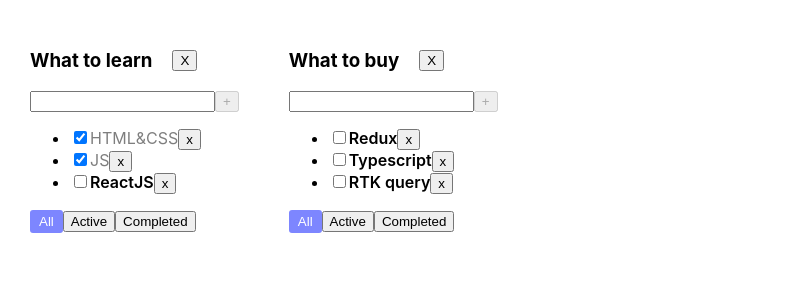
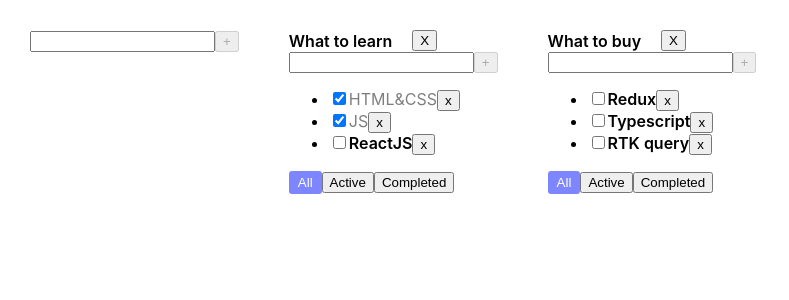
Before and after one commit to Jorjjo/todolist-lessons, a React (Vite) app: page / in a window 1280 px wide. Shown: the top 300 px of the page, without its empty margins (0-789 px from the left). Built offline with nearby package versions, Linux system fonts and the light colour scheme.

Commit message:
createItem, editable span

```diff
--- a/src/App.tsx
+++ b/src/App.tsx
@@ -2,6 +2,7 @@
 import './App.css';
 import { Task, TodolistItem } from './TodolistItem';
 import { v1 } from 'uuid';
+import { CreateItemForm } from './CreateItemForm';
 
 export type FilterType = 'all' | 'active' | 'completed';
 export type TodoList = {
@@ -41,7 +42,6 @@
         ],
     });
 
-    console.log(tasks);
     const deleteTask = (taskId: string, todoListId: string) => {
         const filteredTasks = tasks[todoListId].filter(
             (task) => task.id !== taskId,
@@ -63,6 +63,7 @@
         const taskToChangeStatus = tasks[todoListId].map((task) => {
             return task.id === taskId ? { ...task, isDone } : task;
         });
+
         setTasks({ ...tasks, [todoListId]: taskToChangeStatus });
     };
 
@@ -83,8 +84,36 @@
     //delete object.property
     //delete object[property]
 
+    const changeTaskTitle = (
+        todoListId: string,
+        taskId: string,
+        title: string,
+    ) => {
+        const taskToChangeTitle = tasks[todoListId].map((task) => {
+            return task.id === taskId ? { ...task, title } : task;
+        });
+
+        setTasks({ ...tasks, [todoListId]: taskToChangeTitle });
+    };
+
+    const createTodolist = (title: string) => {
+        const newTodoListId = v1();
+        const newTodoList: TodoList = { id: newTodoListId, title, filter: 'all' };
+        setTodolists([newTodoList, ...todolists]);
+        setTasks({ ...tasks, [newTodoListId]: [] });
+    };
+
+    const changeTodoListTitle = (todoListId: string, title: string) => {
+        const todoListToChangeTitle = todolists.map((list) => {
+            return list.id === todoListId ? { ...list, title } : list;
+        });
+
+        setTodolists(todoListToChangeTitle);
+    };
+
     return (
         <div className='app'>
+            <CreateItemForm сreateItem={createTodolist} maxTitleLength={30} />
             {todolists.map((todolist) => {
                 const tasksForTodolist = tasks[todolist.id];
                 let filteredTasks = tasksForTodolist;
@@ -108,6 +137,8 @@
                         createTask={createTask}
                         changeTaskStatus={changeStatus}
                         deleteTodoList={deleteTodoList}
+                        changeTaskTitle={changeTaskTitle}
+                        changeTodoListTitle={changeTodoListTitle}
                     />
                 );
             })}
--- /dev/null
+++ b/src/CreateItemForm.tsx
@@ -0,0 +1,50 @@
+import { useState } from 'react';
+import { Button } from './Button';
+import { Input } from './Input';
+
+type CreateItemFormProps = {
+    сreateItem: (title: string) => void;
+    maxTitleLength: number;
+};
+
+export function CreateItemForm({ сreateItem, maxTitleLength }: CreateItemFormProps) {
+    const [itemTitle, setItemTitle] = useState('');
+    const [error, setError] = useState<string | null>(null);
+
+    const trimmedTitle = itemTitle.trim();
+    const isTitleLengthValid = itemTitle.length <= maxTitleLength;
+
+    const handleCreateItem = () => {
+        switch (true) {
+            case trimmedTitle === '':
+                setError('Title is required');
+                break;
+            case !isTitleLengthValid:
+                setError('Title is too long');
+                break;
+            default:
+                сreateItem(trimmedTitle);
+                setItemTitle('');
+                break;
+        }
+    };
+    return (
+        <div>
+            <Input
+                className={error ? 'error' : ''}
+                value={itemTitle}
+                onChange={setItemTitle}
+                onEnter={handleCreateItem}
+                setError={setError}
+            />
+            <Button
+                title='+'
+                isDisabled={itemTitle === ''}
+                onClick={() => {
+                    handleCreateItem();
+                }}
+            />
+            {error && <div className='error-message'>{error}</div>}
+        </div>
+    );
+}
--- /dev/null
+++ b/src/EditableSpan.tsx
@@ -0,0 +1,66 @@
+import { useState } from 'react';
+import { Input } from './Input';
+
+type Props = {
+    status?: boolean;
+    value: string;
+    onTitleChange: (title: string) => void;
+    maxTitleLength: number;
+};
+
+export function EditableSpan({
+    status,
+    value,
+    onTitleChange,
+    maxTitleLength,
+}: Props) {
+    const [title, setTitle] = useState(value);
+    const [isEditMode, setIsEditMode] = useState(false);
+    const [error, setError] = useState<string | null>(null);
+
+    const turnOnEditMode = () => {
+        setIsEditMode(true);
+    };
+
+    const trimmedTitle = title.trim();
+    const isTitleLengthValid = title.length <= maxTitleLength;
+
+    const handleChangeTask = () => {
+        switch (true) {
+            case trimmedTitle === '':
+                setError('Title is required');
+                break;
+            case !isTitleLengthValid:
+                setError('Title is too long');
+                break;
+            default:
+                setIsEditMode(false);
+                onTitleChange(title);
+                break;
+        }
+    };
+
+    return (
+        <>
+            {isEditMode ? (
+                <Input
+                    className={error ? 'error' : ''}
+                    value={title}
+                    autofocus={true}
+                    onBlur={handleChangeTask}
+                    onEnter={handleChangeTask}
+                    onChange={setTitle}
+                    setError={setError}
+                />
+            ) : (
+                <span
+                    onDoubleClick={turnOnEditMode}
+                    className={status ? 'task-done' : 'task'}
+                >
+                    {value}
+                </span>
+            )}
+            {error && <div className='error-message'>{error}</div>}
+        </>
+    );
+}
--- a/src/Input.tsx
+++ b/src/Input.tsx
@@ -2,10 +2,12 @@
 
 type Props = {
     className: string;
-    taskTitle: string;
+    value: string;
     onChange: (taskTitle: string) => void;
     onEnter: () => void;
     setError: (error: string | null) => void;
+    autofocus?: boolean;
+    onBlur?: () => void;
 };
 
 export function Input(props: Props) {
@@ -23,8 +25,10 @@
     };
     return (
         <input
+            onBlur={props.onBlur}
+            autoFocus={props.autofocus}
             className={props.className}
-            value={props.taskTitle}
+            value={props.value}
             onChange={handleOnChangeInput}
             onKeyDown={handleOnEnterInput}
         ></input>
--- a/src/TodolistItem.tsx
+++ b/src/TodolistItem.tsx
@@ -1,7 +1,8 @@
-import { ChangeEvent, JSX, useState } from 'react';
+import { ChangeEvent, JSX } from 'react';
 import { Button } from './Button';
 import { FilterType, TodoList } from './App';
-import { Input } from './Input';
+import { CreateItemForm } from './CreateItemForm';
+import { EditableSpan } from './EditableSpan';
 
 export type Task = {
     id: string;
@@ -22,6 +23,12 @@
         todoListId: string,
     ) => void;
     deleteTodoList: (todoListId: string) => void;
+    changeTaskTitle: (
+        todoListId: string,
+        taskId: string,
+        title: string,
+    ) => void;
+    changeTodoListTitle: (todoListId: string, title: string) => void;
 };
 
 export const TodolistItem = ({
@@ -33,6 +40,8 @@
     createTask,
     changeTaskStatus,
     deleteTodoList,
+    changeTaskTitle,
+    changeTodoListTitle,
 }: ToDoListProps) => {
     const tasksList: JSX.Element =
         tasks.length === 0 ? (
@@ -52,6 +61,9 @@
                             todoList.id,
                         );
                     };
+                    const handleChangeTaskTitle = (title: string) => {
+                        changeTaskTitle(todoList.id, task.id, title);
+                    };
                     return (
                         <li key={task.id}>
                             <input
@@ -59,38 +71,18 @@
                                 onChange={handleOnChange}
                                 checked={task.isDone}
                             />
-                            <span
-                                className={task.isDone ? 'task-done' : 'task'}
-                            >
-                                {task.title}
-                            </span>
+                            <EditableSpan
+                                status={task.isDone}
+                                value={task.title}
+                                onTitleChange={handleChangeTaskTitle}
+                                maxTitleLength={15}
+                            />
                             <Button title='x' onClick={handleOnClick} />
                         </li>
                     );
                 })}
             </ul>
         );
-
-    const [taskTitle, setTaskTitle] = useState('');
-    const [error, setError] = useState<string | null>(null);
-
-    const maxTitleLength = 15;
-    const isTitleLengthValid = taskTitle.length <= maxTitleLength;
-
-    const handleCreateTask = () => {
-        switch (true) {
-            case taskTitle.trim() === '':
-                setError('Title is required');
-                break;
-            case !isTitleLengthValid:
-                setError('Title is too long');
-                break;
-            default:
-                createTask(taskTitle.trim(), todoList.id);
-                setTaskTitle('');
-                break;
-        }
-    };
 
     const handleChangeFilter = (filter: FilterType) => {
         changeFilter(todoList.id, filter);
@@ -99,10 +91,22 @@
         deleteTodoList(todoListId);
     };
 
+    const handleCreateTask = (title: string) => {
+        createTask(title, todoList.id);
+    };
+
+    const handleTodoListTitleChange = (title: string) => {
+        changeTodoListTitle(todoList.id, title);
+    };
+
     return (
         <div>
             <div className='container'>
-                <h3>{todoList.title}</h3>
+                <EditableSpan
+                    value={todoList.title}
+                    onTitleChange={handleTodoListTitleChange}
+                    maxTitleLength={30}
+                />
                 <Button
                     title='X'
                     onClick={() => {
@@ -110,24 +114,7 @@
                     }}
                 />
             </div>
-
-            <div>
-                <Input
-                    className={error ? 'error' : ''}
-                    taskTitle={taskTitle}
-                    onChange={setTaskTitle}
-                    onEnter={handleCreateTask}
-                    setError={setError}
-                />
-                <Button
-                    title='+'
-                    isDisabled={taskTitle === ''}
-                    onClick={() => {
-                        handleCreateTask();
-                    }}
-                />
-                {error && <div className='error-message'>{error}</div>}
-            </div>
+            <CreateItemForm сreateItem={handleCreateTask} maxTitleLength={15} />
             {tasksList}
             <div>{date}</div>
             <div>
```
